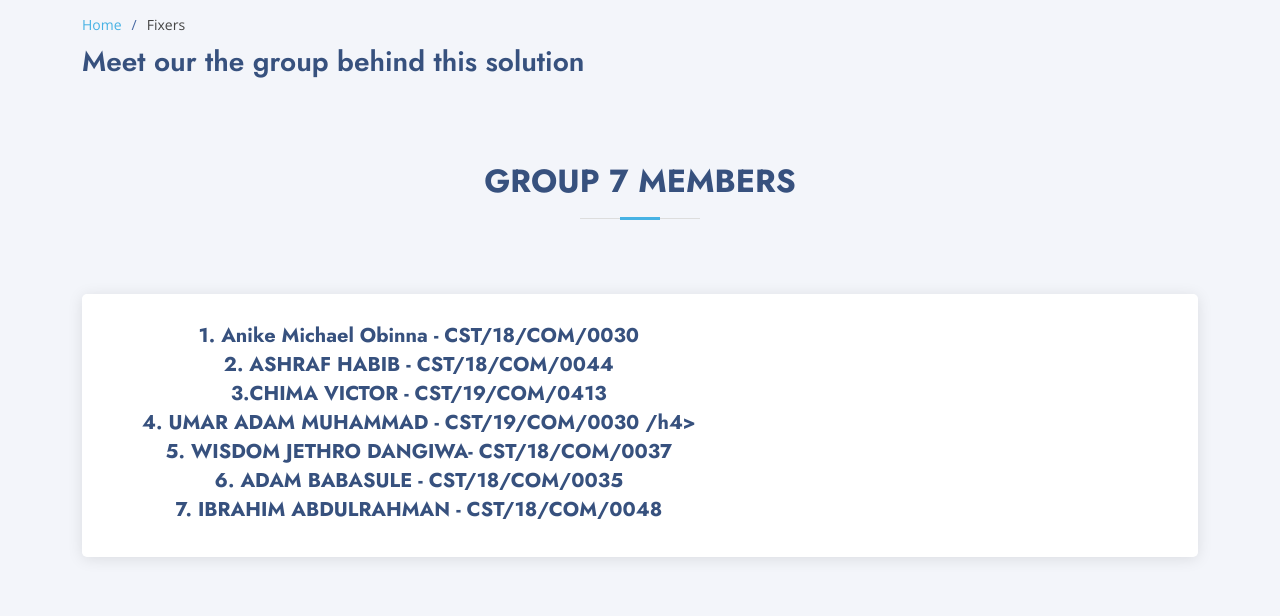
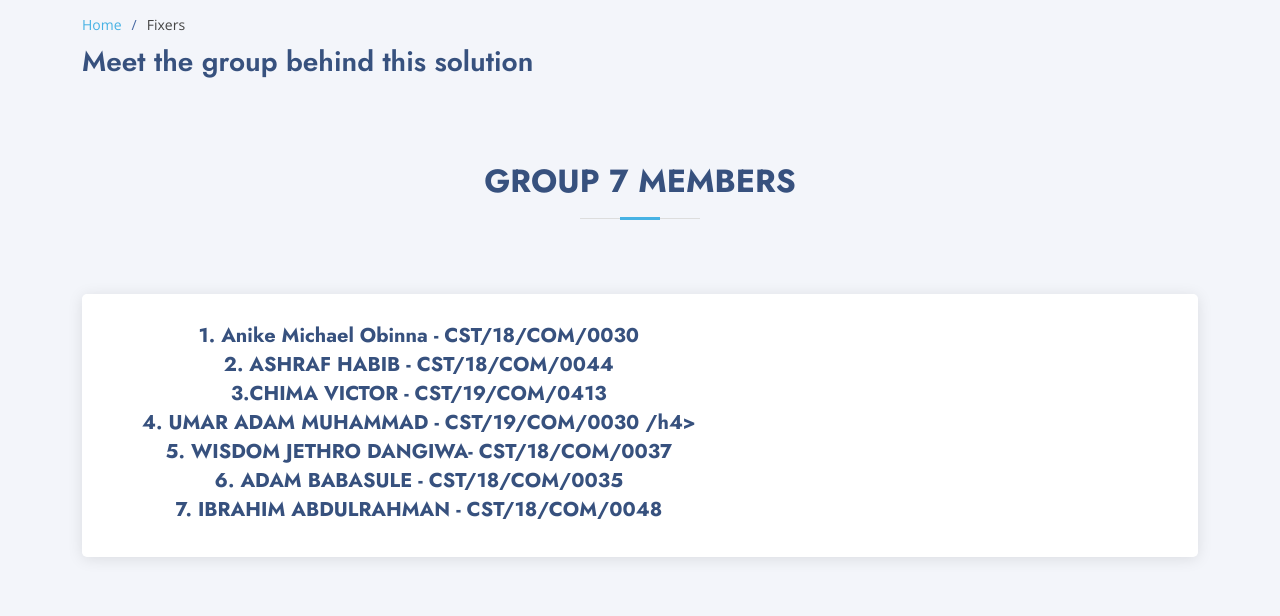
Before and after one commit to mishatheking/MRH, a Django app: page /group in a window 1280 px wide. Shown: the part 73-689 px from the top of the page. Run offline with Django 4.2, Linux system fonts and the light colour scheme; some libraries are stand-ins or nearby versions.

Commit message:
Update group.html

```diff
--- a/templates/group.html
+++ b/templates/group.html
@@ -13,7 +13,7 @@
           <li><a href="index.html">Home</a></li>
           <li>Fixers</li>
         </ol>
-        <h2>Meet our the group behind this solution</h2>
+        <h2>Meet the group behind this solution</h2>
 
       </div>
     </section><!-- End Breadcrumbs -->
```
